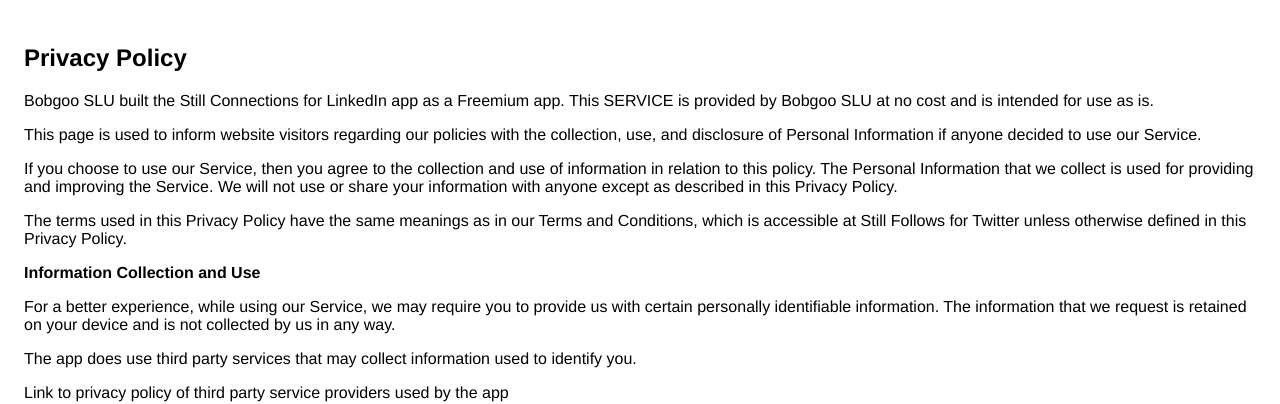
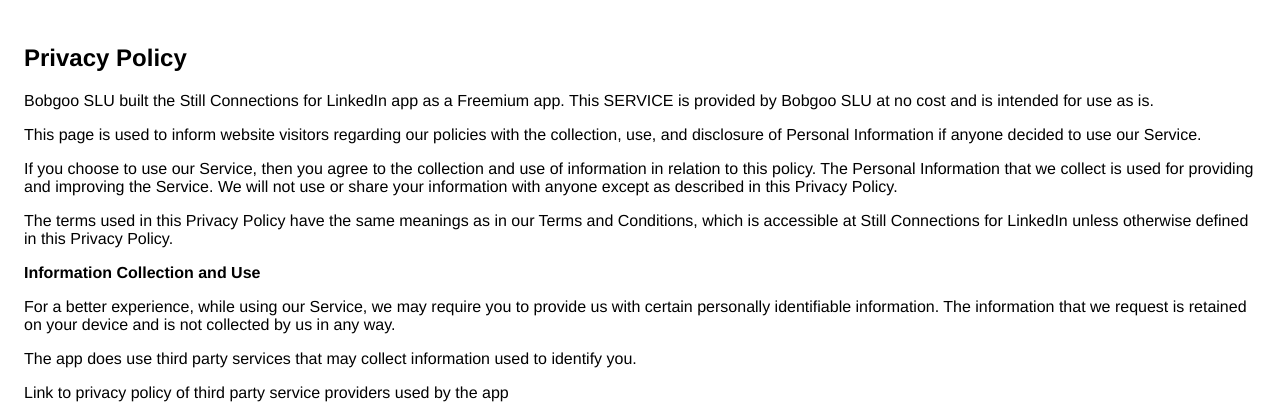
Before and after one commit to angelsubirana/connections, a Jekyll site: the page privacy.html, which Jekyll copies as it is, in a window 1280 px wide. Shown: the top 404 px of the page. Built offline with Jekyll 4.4.1, drawn with Linux system fonts in a browser that asks for light colours.

Commit message:
no message

```diff
--- a/privacy.html
+++ b/privacy.html
@@ -21,7 +21,7 @@
     </p>
     <p>If you choose to use our Service, then you agree to the collection and use of information in relation to this policy. The Personal Information that we collect is used for providing and improving the Service. We will not use or share your information with anyone except as described in this Privacy Policy.
     </p>
-    <p>The terms used in this Privacy Policy have the same meanings as in our Terms and Conditions, which is accessible at Still Follows for Twitter unless otherwise defined in this Privacy Policy.
+    <p>The terms used in this Privacy Policy have the same meanings as in our Terms and Conditions, which is accessible at Still Connections for LinkedIn unless otherwise defined in this Privacy Policy.
     </p>
     <p><strong>Information Collection and Use</strong></p>
     <p>For a better experience, while using our Service, we may require you to provide us with certain personally identifiable information. The information that we request is retained on your device and is not collected by us in any way.
```
